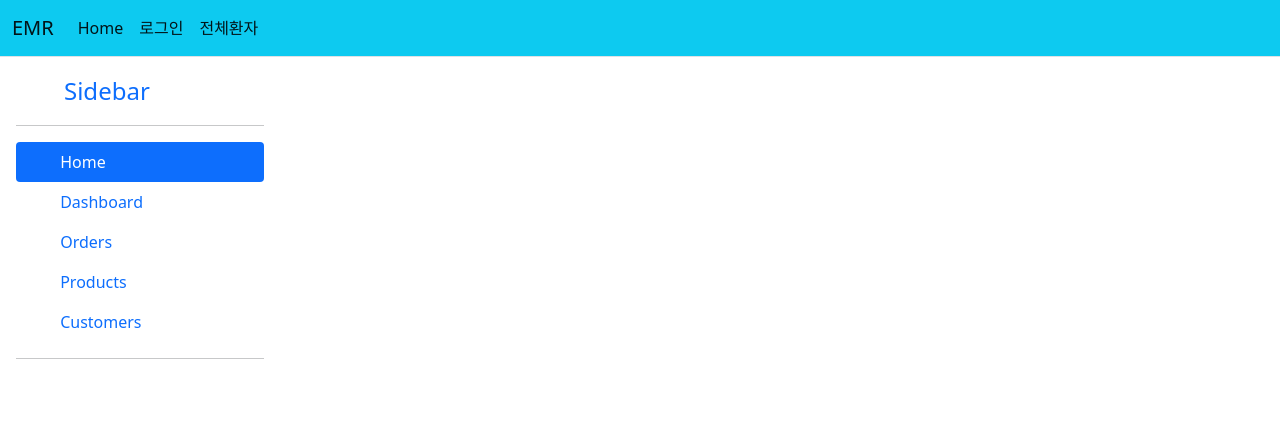
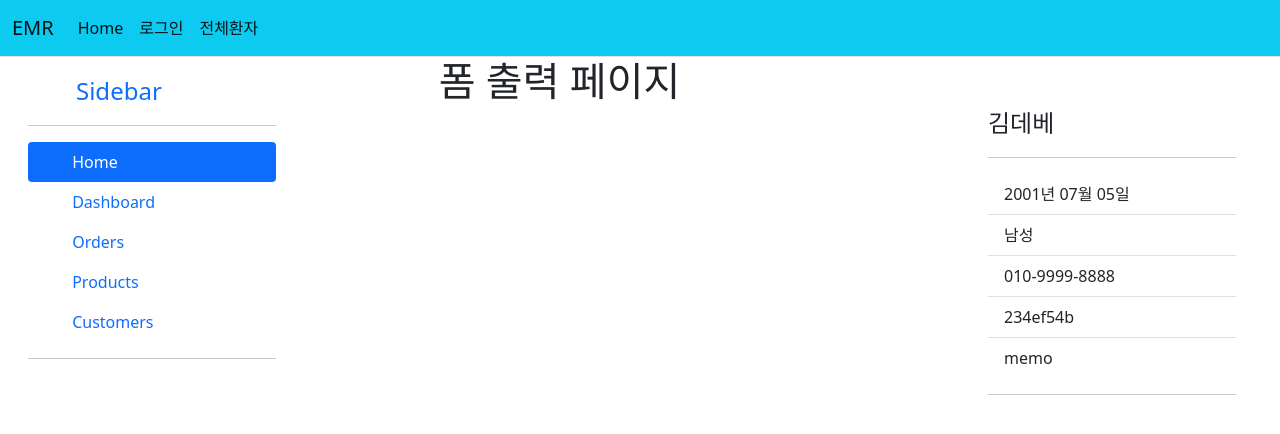
Before and after one commit to mongsam2/emr, a Django app: page /patient/234ef54b-c590-4b96-b4f1-98481f06dc3a/exercise/ in a window 1280 px wide. Shown: the top 434 px of the page. Run offline with Django 4.2, Linux system fonts and the light colour scheme; data comes from the database, SQL or seed files in the repository; both versions use the stored data as it was after the commit; some libraries are stand-ins or nearby versions.

Commit message:
sidebar2

```diff
--- a/templates/patient/exercise.html
+++ b/templates/patient/exercise.html
@@ -1,6 +1,9 @@
 {% extends "base.html" %}
 {% load patient_filter %}
 {% block content %}
+<div class="container-fluid">
+  <div class="row">
+    <div class="col-md-4">
       <div class="d-flex flex-column flex-shrink-0 p-3" style="width: 280px;">
         <a href="/" class="d-flex align-items-center mb-3 mb-md-0 me-md-auto text-decoration-none">
           <svg class="bi pe-none me-2" width="40" height="32"><use xlink:href="#bootstrap"/></svg>
@@ -50,4 +53,29 @@
           </ul>
         </div>
     </div>
+    </div>
+
+    <div class="col-md-5">
+      <h1>폼 출력 페이지</h1>
+    </div>
+
+    <div class="col-md-3">
+      <div class="col-md-3">
+        <div class="d-flex flex-column flex-shrink-0 p-3" style="width: 280px;">
+            <svg class="bi pe-none me-2" width="40" height="32"><use xlink:href="#bootstrap"/></svg>
+            <span class="fs-4">{{patient.name}}</span>
+          </a>
+          <hr>
+          <ul class="list-group list-group-flush">
+            <li class="list-group-item">{{patient.front_resident|birth2}}</li>
+            <li class="list-group-item">{{patient.back_resident|back2}}</li>
+            <li class="list-group-item">{{patient.phone}}</li>
+            <li class="list-group-item">{{patient.id|id_cut}}</li>
+            <li class="list-group-item">{{patient.memo}}</li>
+          </ul>
+          <hr>
+      </div>
+    </div>
+  </div>
+</div>
 {% endblock %}
--- a/templates/patient/patient_list.html
+++ b/templates/patient/patient_list.html
@@ -28,7 +28,7 @@
             <th scope="col">성 별</th>
             <th scope="col">생년월일</th>
             <th scope="col">id</th>
-            <th scope="col">+</th>
+            <th scope="col">상세</th>
         </tr>
         </thead>
         <tbody>
```
Also changed, not shown: templates/patient/patient_detail.html (+1 -9 lines), db.sqlite3. Lines whose indentation alone changed are shown as unchanged.
